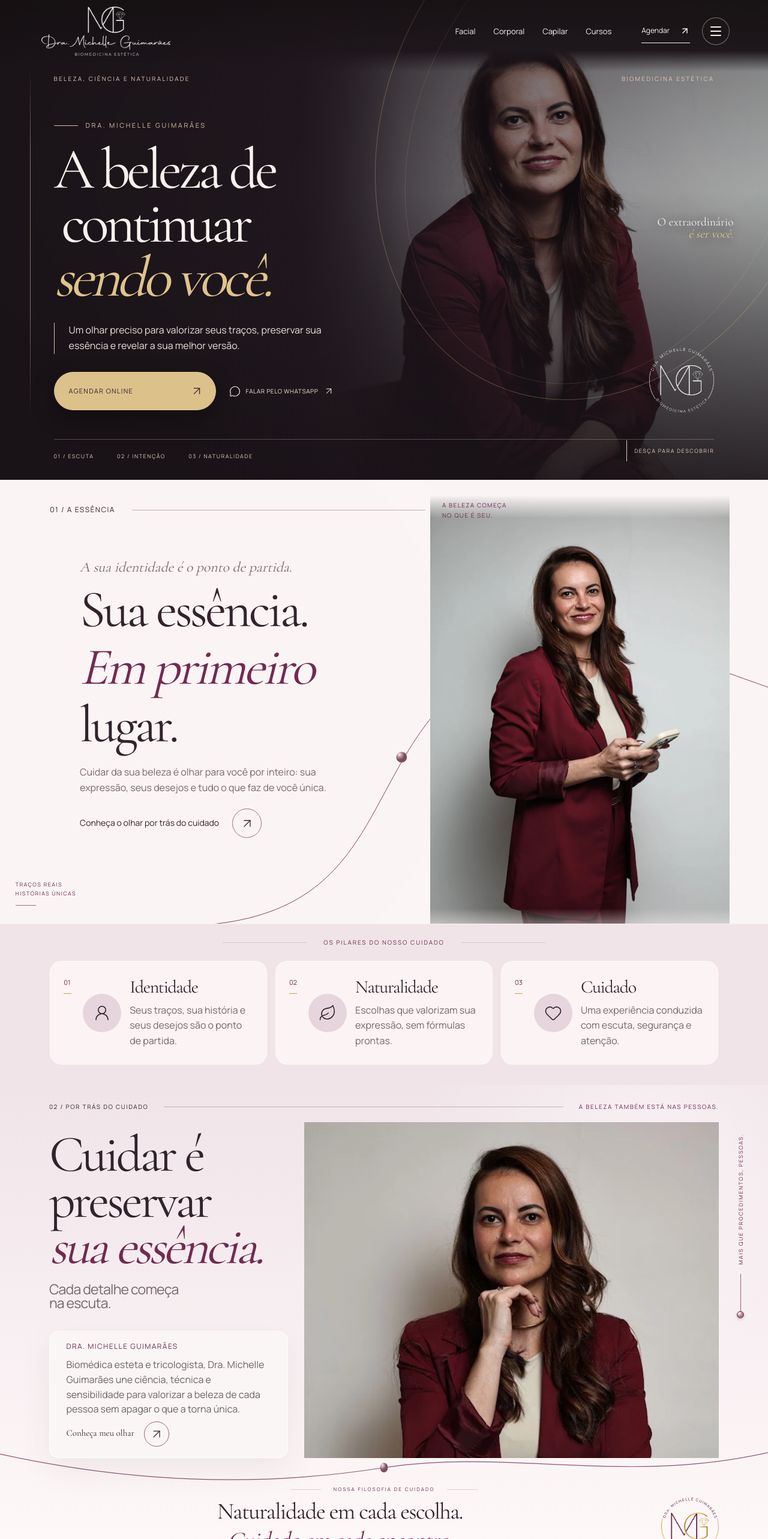
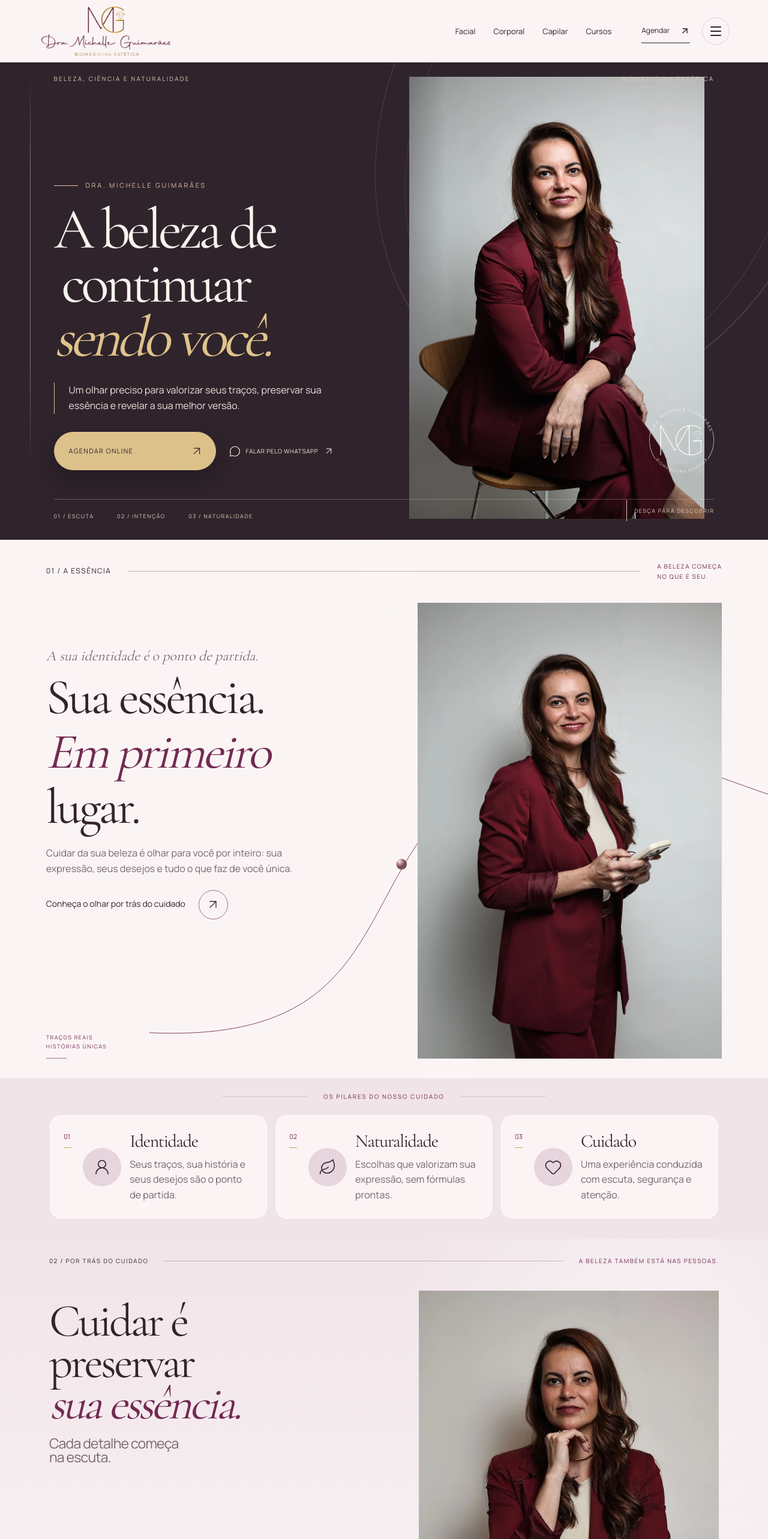
Before and after one commit to brunogbarbosa/dra-michelle-guimaraes, a Next.js app: page / in a window 1280 px wide. Shown: the top 2566 px of the page at 60% size. Built offline with nearby package versions, Linux system fonts and the light colour scheme.

Commit message:
fix: preserve full portraits and remove navigation shading

```diff
--- a/app/campaign.css
+++ b/app/campaign.css
@@ -1,8 +1,8 @@
 .header { z-index: 30; border: 0; transition: height .35s, background-color .35s, color .35s; }
-.header:not(.scrolled) { position: absolute; inset: 0 0 auto; height: 104px; color: #f7f3ee; background: linear-gradient(180deg, rgb(18 15 14 / .52), transparent); }
+.header:not(.scrolled) { position: absolute; inset: 0 0 auto; height: 104px; color: #33232c; background: #fbf4f5; }
 .header:not(.scrolled) .brand-monogram, .header:not(.scrolled) .brand-type small { color: #dcc3aa; }
-.header:not(.scrolled) .mobile-menu { color: #f7f3ee; border-color: #ffffff66; background: #201b1970; backdrop-filter: blur(12px); }
-.header.scrolled { position: sticky; top: 0; height: 80px; margin-bottom: 0; background: #f7f3eef2; backdrop-filter: blur(18px); }
+.header:not(.scrolled) .mobile-menu { color: #33232c; border-color: #722a5030; background: transparent; }
+.header.scrolled { position: sticky; top: 0; height: 80px; margin-bottom: 0; background: #fbf4f5; }
 .desktop-nav { display: none; }
 .mobile-menu { display: grid; }
 
@@ -12,7 +12,7 @@
 .campaign::after { background: radial-gradient(ellipse at 80% 38%, transparent 0%, #18151355 80%); mix-blend-mode: multiply; }
 .campaign-portrait { position: absolute; z-index: 0; inset: 0 0 0 40%; pointer-events: none; }
 .campaign-silhouette { position: absolute; inset: 0; overflow: hidden; }
-.campaign-original { object-fit: cover; object-position: center 35%; filter: saturate(.82) contrast(1.08) brightness(.87); transform: scale(1.015); }
+.campaign-original { object-fit: contain; object-position: center top; filter: none; transform: none; }
 .campaign-organic { position: absolute; z-index: 2; pointer-events: none; border: 1px solid #e9d4ba52; }
 .campaign-organic-one { width: 57vw; height: 72vw; max-height: 1060px; right: -7vw; top: -19vw; border-radius: 50%; transform: rotate(22deg); }
 .campaign-organic-two { width: 49vw; height: 65vw; max-height: 950px; right: -3vw; top: -14vw; border-radius: 50%; transform: rotate(22deg); border-color: #e9d4ba28; }
@@ -58,7 +58,7 @@
   .header .mobile-menu { width: 45px; height: 45px; }
   .campaign { height: max(100svh, 780px); min-height: 780px; max-height: none; }
   .campaign-portrait { inset: 0 0 28% 0; }
-  .campaign-original { object-position: center 22%; filter: saturate(.86) contrast(1.03) brightness(.86); }
+  .campaign-original { object-position: center top; filter: none; }
   .campaign::before { background: linear-gradient(180deg, #181412a6 0%, #18141208 18%, #18141213 35%, #181412d5 58%, #181412 74%, #181412 100%); }
   .campaign::after { background: linear-gradient(90deg, #1915136e, transparent 38%); }
   .campaign-inner { padding: 102px 6% 24px; }
--- a/app/michelle.css
+++ b/app/michelle.css
@@ -1,28 +1,33 @@
 /* Premium Vendas V4, adapted to Michelle Guimarães' official identity. */
 :root { --brand-gold: #c6a24c; }
-.header:not(.scrolled), .header.scrolled { position: fixed; inset: 0 0 auto; }
+body .header:not(.scrolled), body .header.scrolled { position: fixed; inset: 0 0 auto; background: #fbf4f5; color: #33232c; background-image: none; box-shadow: none; backdrop-filter: none; -webkit-backdrop-filter: none; }
 .header .brand-logo { width: 225px; height: 82px; object-fit: contain; }
-.header:not(.scrolled) .brand-logo, .footer-logo { filter: brightness(0) invert(1); }
-.header.scrolled { background: #fbf4f5f2; }
+.header:not(.scrolled) .brand-logo { filter: none; }
+.footer-logo { filter: brightness(0) invert(1); }
+.header.scrolled { background: #fbf4f5; }
+.header .mobile-menu { color: #33232c; background: transparent; box-shadow: none; backdrop-filter: none; -webkit-backdrop-filter: none; }
 .header-actions { display: flex; align-items: center; gap: 20px; }
 .header-booking { display: flex; align-items: center; gap: 17px; border-bottom: 1px solid currentColor; font-size: 12px; padding: 9px 0; }
 .menu-brand { width: 250px; height: auto; object-fit: contain; }
 .footer-logo { width: 280px; height: auto; }
 .official-seal { object-fit: contain; }
 .menu-dialog { background: var(--paper); }
-.campaign { background: #241c23; }
-.campaign::before { background: linear-gradient(90deg, #231a21 0%, #231a21f8 24%, #251b23d9 43%, #251b2370 66%, #211b1720 100%), linear-gradient(180deg, #231a212b, transparent 40%, #231a21d9 100%); }
-.campaign-original { object-position: center 30%; }
-.campaign-silhouette { mask-image: linear-gradient(90deg, transparent, black 22%), linear-gradient(180deg, transparent, black 35px); mask-composite: intersect; }
-.campaign-portrait { inset: 84px 0 0 39%; }
+.campaign { background: #30242c; }
+.campaign::before { background: linear-gradient(90deg, #30242c 0%, #30242c 39%, #30242c00 58%); }
+.campaign::after { display: none; }
+.campaign-original { object-position: center top; object-fit: contain; filter: none; transform: none; }
+.campaign-silhouette { mask-image: none; }
+.campaign-portrait { inset: 128px 3% 35px 48%; }
 .campaign-title-line:nth-child(3), .campaign-editorial em { color: #e0c38b; }
 .campaign-cta { background: #dcc18b; border-color: #dcc18b; color: #33232c; }
 .campaign-seal { bottom: 112px; width: 108px; height: 108px; }
 .campaign-seal img { width: 100%; height: 100%; object-fit: contain; opacity: .86; }
-.campaign-editorial { top: 45%; right: 4.5%; }
+.campaign-editorial { display: none; }
 .campaign-metrics { border-color: #eadac148; }
-.campaign-organic { border-color: #e0c38b50; }
+.campaign-organic { border-color: #e0c38b50; z-index: 0; }
 .campaign-organic-two { border-color: #e0c38b26; }
+@media (min-width: 701px) { .campaign { min-height: 850px; max-height: none; } }
+@media (min-width: 1101px) { .campaign { min-height: 900px; } }
 .essence-editorial { background: var(--paper); }
 .essence-values { background: #f0e4e8; }
 .essence-value { background: #fff9f9bd; }
@@ -121,10 +126,10 @@
   .header .brand-logo { width: 170px; height: 70px; }
   .header-actions { gap: 0; }
   .header:not(.scrolled), .header.scrolled { height: 86px; padding-inline: 6%; }
-  .campaign-portrait { inset: 86px 0 25%; }
-  .campaign-silhouette { mask-image: linear-gradient(180deg, transparent, black 35px); }
-  .campaign-original { object-position: center 28%; }
-  .campaign::before { background: linear-gradient(180deg, #241c238f 0%, #241c2308 20%, #241c2322 37%, #241c23d9 60%, #241c23 77%, #241c23 100%); }
+  .campaign-portrait { inset: 108px 0 25%; }
+  .campaign-silhouette { mask-image: none; }
+  .campaign-original { object-position: center top; }
+  .campaign::before { background: linear-gradient(180deg, transparent 0%, transparent 37%, #30242c99 54%, #30242c 72%, #30242c 100%); }
   .campaign-seal { display: none; }
   .campaign-topline { margin-top: 8px; font-size: 8px; }
   .campaign-kicker { font-size: 9px; }
--- a/app/results.css
+++ b/app/results.css
@@ -101,13 +101,20 @@ html { scroll-padding-top: 105px; }
 .campaign-whatsapp svg { flex: none; }
 .campaign-whatsapp:hover { color: #e0c38b; }
 .campaign-action a:focus-visible, .results-picker select:focus-visible { outline: 2px solid #e0c38b; outline-offset: 5px; }
-.essence-smile { aspect-ratio: 2 / 3; mask-image: linear-gradient(180deg, transparent, black 5%, black 92%, transparent); }
-.essence-smile img { object-position: center center; }
-@media (min-width: 701px) { .essence-smile { width: 39%; top: 26px; right: 5%; } }
+.essence-smile { aspect-ratio: 1067 / 1600; mask-image: none; }
+.essence-smile img { object-fit: contain; object-position: center top; }
+@media (min-width: 701px) {
+  .essence-stage { height: auto; min-height: 0; display: grid; grid-template-columns: minmax(0, 1fr) minmax(0, .9fr); gap: 0 5%; padding: 36px 6% 32px; overflow: visible; }
+  .essence-editorial-top { grid-column: 1 / -1; margin: 0; padding: 0 0 36px; }
+  .essence-editorial-copy { grid-column: 1; grid-row: 2; width: 100%; margin: 0; padding: 15px 0 0; align-self: center; }
+  .essence-smile { position: relative; inset: auto; grid-column: 2; grid-row: 2 / 4; width: 100%; max-width: 570px; margin: 0; justify-self: end; }
+  .essence-margin-note { position: relative; inset: auto; grid-column: 1; grid-row: 3; margin: 30px 0 0; align-self: end; }
+  .essence-editorial h2 { font-size: clamp(54px, 6.5vw, 116px); }
+}
 @media (max-width: 700px) {
   .campaign-action { flex-wrap: wrap; gap: 10px 18px; max-width: 100%; }
   .campaign-action .campaign-cta { flex: 1 1 100%; min-height: 55px; }
   .campaign-whatsapp { padding: 5px 3px; font-size: 10px; min-height: 40px; }
   .campaign { min-height: 840px; height: max(100svh, 840px); }
-  .essence-smile { width: 100%; margin: 30px 0 0; aspect-ratio: 2 / 3; }
+  .essence-smile { width: 88%; margin: 30px 6% 0; aspect-ratio: 1067 / 1600; }
 }
--- a/components/author-chapter.module.css
+++ b/components/author-chapter.module.css
@@ -738,6 +738,21 @@
 @media(min-width:701px){.stage{height:clamp(560px,39vw,700px)}.photo img{object-position:50% 10%}}
 @media(max-width:700px){.copy h2{line-height:.92}.cardCopy{font-size:16px;line-height:1.5}.cardLabel{font-size:12px}.cta{font-size:14px;white-space:normal}.photo img{object-position:50% 35%}}
 .photo, .photo img { border: 0; border-radius: 0; outline: 0; box-shadow: none; }
+.photo { height: auto; aspect-ratio: 570 / 854; }
+.photo img { object-fit: contain; object-position: center top; }
+@media (min-width: 701px) {
+  .stage { height: auto; grid-template-columns: minmax(0, 1fr) minmax(0, 1fr); grid-template-rows: auto auto; column-gap: 7%; padding-block: 24px 30px; }
+  .copy { grid-column: 1; grid-row: 1; }
+  .copy h2 { font-size: clamp(53px, 6vw, 112px); }
+  .photo { grid-column: 2; grid-row: 1 / 3; width: 100%; max-width: 500px; align-self: start; justify-self: end; }
+  .card { position: relative; inset: auto; grid-column: 1; grid-row: 2; width: 100%; max-width: 460px; min-height: 0; margin-top: 28px; align-self: start; }
+  .sideNote { display: none; }
+}
+@media (max-width: 700px) {
+  .photo { width: 100%; margin: 28px 0 0; height: auto; aspect-ratio: 570 / 854; }
+  .photo img { object-position: center top; }
+  .card { width: 100%; max-width: none; margin: 24px 0 0; }
+}
 
 /* Keep the official seal in the document flow, clear of both lines of copy. */
 .closingRow { display: grid; grid-template-columns: minmax(0, 1fr) 96px; align-items: center; gap: clamp(25px, 4vw, 65px); max-width: 1200px; margin-inline: auto; }
--- a/components/experience-statement.module.css
+++ b/components/experience-statement.module.css
@@ -529,3 +529,12 @@
 .photoCopy{color:var(--ivory);text-shadow:0 1px 8px #30251f}
 .photoWash{background:linear-gradient(0deg,#30251f66,transparent 40%)}
 .photo, .photo img { border: 0; border-radius: 0; outline: 0; box-shadow: none; }
+.photo { width: min(40%, 500px); height: auto; aspect-ratio: 570 / 854; background: transparent; }
+.photo > img:not(.seal) { object-fit: contain; object-position: center top; }
+.photoCopy { top: auto; bottom: 6%; right: 6%; }
+.photoWash { background: linear-gradient(0deg, #30242c55, transparent 24%); }
+@media (min-width: 1101px) { .root { height: clamp(840px, 62vw, 1120px); } }
+@media (min-width: 701px) and (max-width: 1100px) { .photo { top: 6%; } }
+@media (max-width: 700px) {
+  .photo { width: 100%; max-width: 447px; height: auto; aspect-ratio: 570 / 854; margin: 28px auto 0; }
+}
```
Also changed, not shown: app/signature.css, 1 other file (tests, documents, lock files or other folders).
